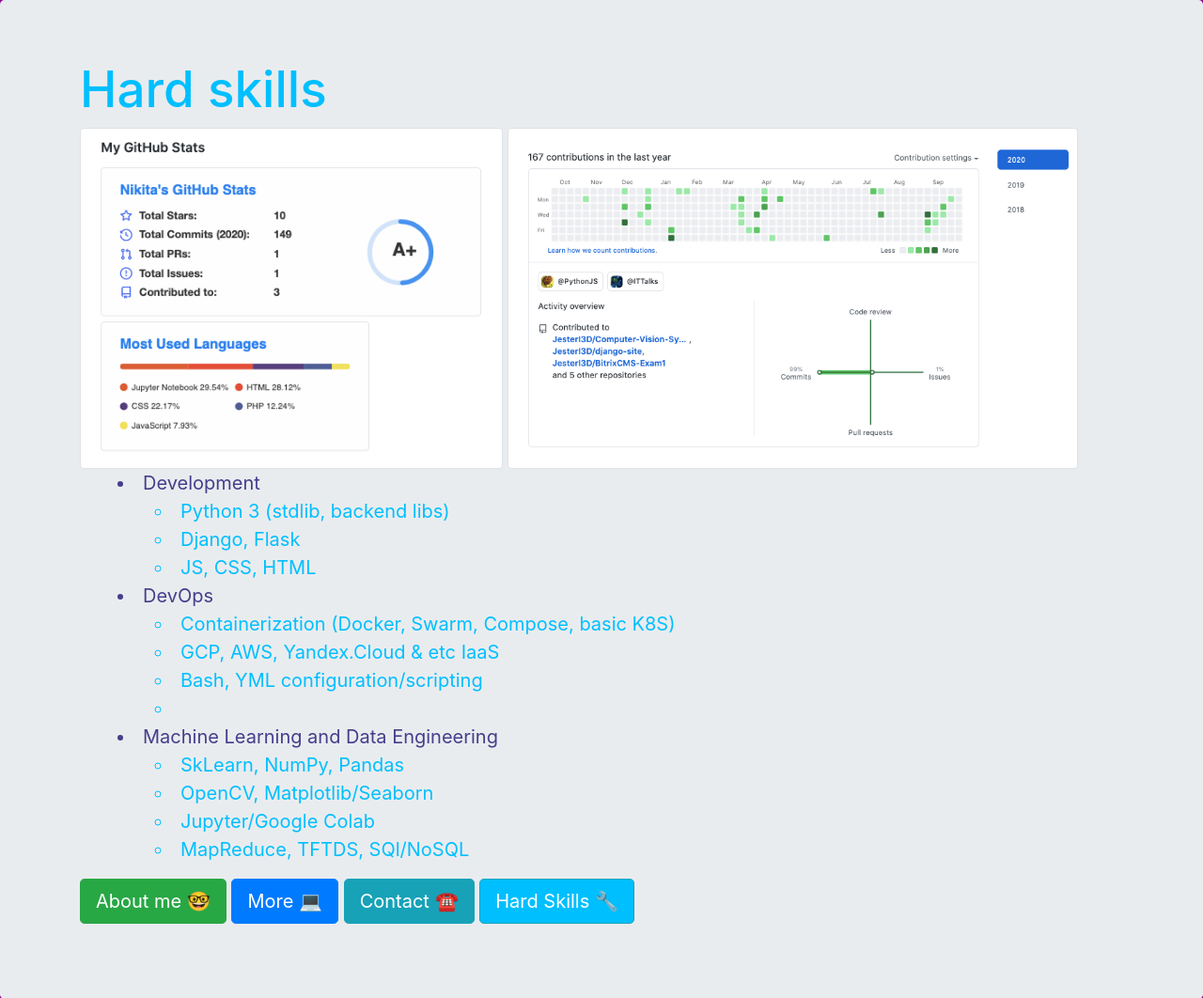
After one commit to JesterI3D/django-site, a Django app: page /skills/ in a window 1280 px wide. The commit adds this page. Shown: the top 1062 px of the page at 94% size. Run offline with Django 3.2, Linux system fonts and the light colour scheme; some libraries are stand-ins or nearby versions.

Commit message:
add new section

```diff
--- a/mysite/mainApp/templates/mainApp/homePage.html
+++ b/mysite/mainApp/templates/mainApp/homePage.html
@@ -30,7 +30,8 @@
 
     <p>My name is Nikita and I am a Python software engineer,
         you got to my personal page, which in most cases is like a resume site,
-        it shows you my contact information, my projects and what area I'm developing</p>
+        it shows you my contact information, my projects and what area I'm developing.</p>
 
+    <p>Powered by: </p>
          <img src="{% static 'mainApp/image/Django_logo.png' %}" width="400" height="250"/>
 {% endblock %}
--- /dev/null
+++ b/mysite/mainApp/templates/mainApp/skills.html
@@ -0,0 +1,63 @@
+{% extends "mainApp/wrapper.html"%}
+
+{% block content %}
+
+{% load static %}
+
+<h1 xmlns="http://www.w3.org/1999/html">Hard skills</h1>
+
+ <img src="{% static 'mainApp/image/gitstats1.png' %}" width="450" height="450"
+             class="img-thumbnail"/>
+ <img src="{% static 'mainApp/image/gitstats2.png' %}" width="607" height="450"
+             class="img-thumbnail"/>
+
+<ul class="skills">
+    <li class="li-col">Development</li>
+        <ul class="inside">
+            <li>Python 3 (stdlib, backend libs)</a></li>
+            <li>Django, Flask</li>
+            <li>JS, CSS, HTML</a></li>
+        </ul>
+    <li class="li-col">DevOps</li>
+        <ul class="inside">
+            <li>Сontainerization (Docker, Swarm, Compose, basic K8S)</li>
+            <li>GCP, AWS, Yandex.Cloud & etc IaaS</li>
+            <li>Bash, YML configuration/scripting</li>
+            <li></li>
+        </ul>
+    <li class="li-col">Machine Learning and Data Engineering</li>
+        <ul class="inside">
+            <li>SkLearn, NumPy, Pandas</li>
+            <li>OpenCV, Matplotlib/Seaborn</li>
+            <li>Jupyter/Google Colab</li>
+            <li>MapReduce, TFTDS, SQl/NoSQL</li>
+        </ul>
+ </ul>
+
+<style>
+    .li-col{
+        color: darkslateblue;
+    }
+    ul
+        {
+            list-style-position: inside;
+            font-size: 20px;
+            color: deepskyblue;
+        }
+    h1
+        {
+            color: deepskyblue;
+            font-size: 53px;
+        }
+    p
+        {
+            color: #062c33;
+            font-size: 20px;
+        }
+    .bottom
+        {
+            color: #b3d7ff;
+        }
+</style>
+
+       {% endblock %}
--- a/mysite/mainApp/templates/mainApp/wrapper.html
+++ b/mysite/mainApp/templates/mainApp/wrapper.html
@@ -20,6 +20,8 @@
         <a href="/" class="btn btn-success btn-lg">About me &#129299; </a>
         <a href="/more" class="btn btn-primary btn-lg">More &#128187; </a>
           <a href="/contact" class="btn btn-info btn-lg">Contact &phone; </a>
+          <a href="/skills" class="btn btn-info btn-lg" style="background-color: deepskyblue">Hard Skills
+              &#128295;</a>
 
       </p>
     </div>
--- a/mysite/mainApp/urls.py
+++ b/mysite/mainApp/urls.py
@@ -9,5 +9,6 @@
     path('', views.index, name='index'),
     path('contact/', views.contact, name='contact'),
     path('more/', views.more, name='more'),
-    path('mainApp/', MainView.as_view())
+    path('mainApp/', MainView.as_view()),
+    path('skills/', views.skills, name='skills')
 ]
--- a/mysite/mainApp/views.py
+++ b/mysite/mainApp/views.py
@@ -27,5 +27,9 @@
     return render(request, 'mainApp/more.html')
 
 
+def skills(request):
+    return render(request, 'mainApp/skills.html')
+
+
 #def admin(request):
 #    return render(request, '/admin/')
```
Also changed, not shown: mysite/mainApp/templates/mainApp/more.html (+7 -4 lines), mysite/mysite/settings.py (+4 -3 lines), mysite/mainApp/static/mainApp/image/gitstats1.png (added), mysite/mainApp/static/mainApp/image/gitstats2.png (added), mysite/mainApp/static/mainApp/image/vezdecode.jpg (added).
